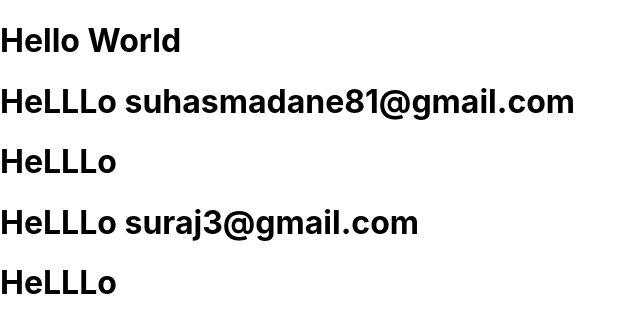
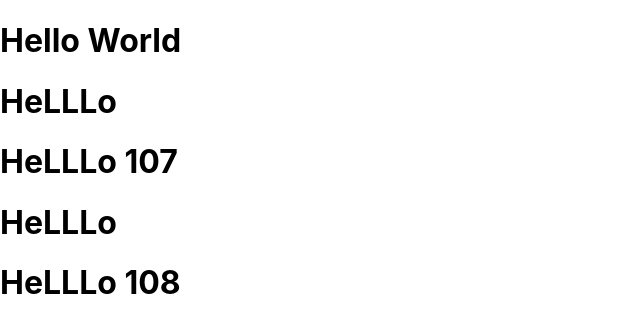
Before and after one commit to SuhasMadane/third-react-app, a React (Create React App) app: page / in a window 1280 px wide. Shown: the top 332 px of the page, without its empty margins (0-640 px from the left). Built offline with nearby package versions, Linux system fonts and the light colour scheme.

Commit message:
destructuring

```diff
--- a/src/App.js
+++ b/src/App.js
@@ -3,18 +3,18 @@
     <>
       <h1>Hello World</h1>
       <MessageDemo name="Suhas" email="suhasmadane81@gmail.com" />
-      <MessageDemo name="Tejas" />
+      <MessageDemo name="Tejas" id="107" />
       <MessageDemo name="Suraj" email="suraj3@gmail.com" />
-      <MessageDemo name="Vaibhav" />
+      <MessageDemo name="Vaibhav" id="108" />
     </>
   );
 }
 export default App;
-
-function MessageDemo(props) {
+//destructring
+function MessageDemo({ id }) {
   return (
     <>
-      <h1>HeLLLo {props.email}</h1>
+      <h1>HeLLLo {id}</h1>
     </>
   );
 }
```
